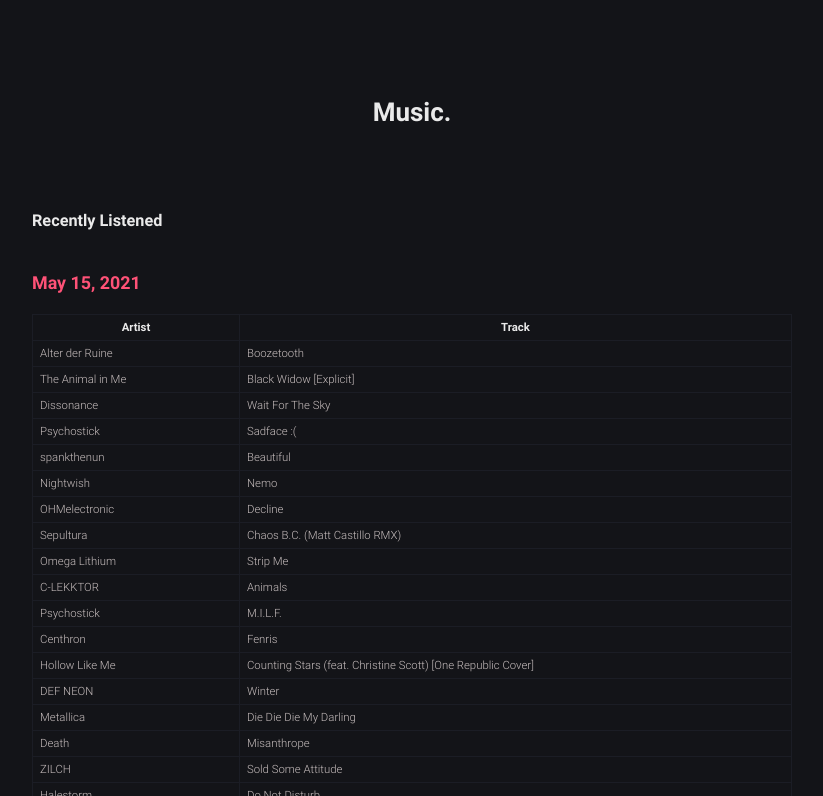
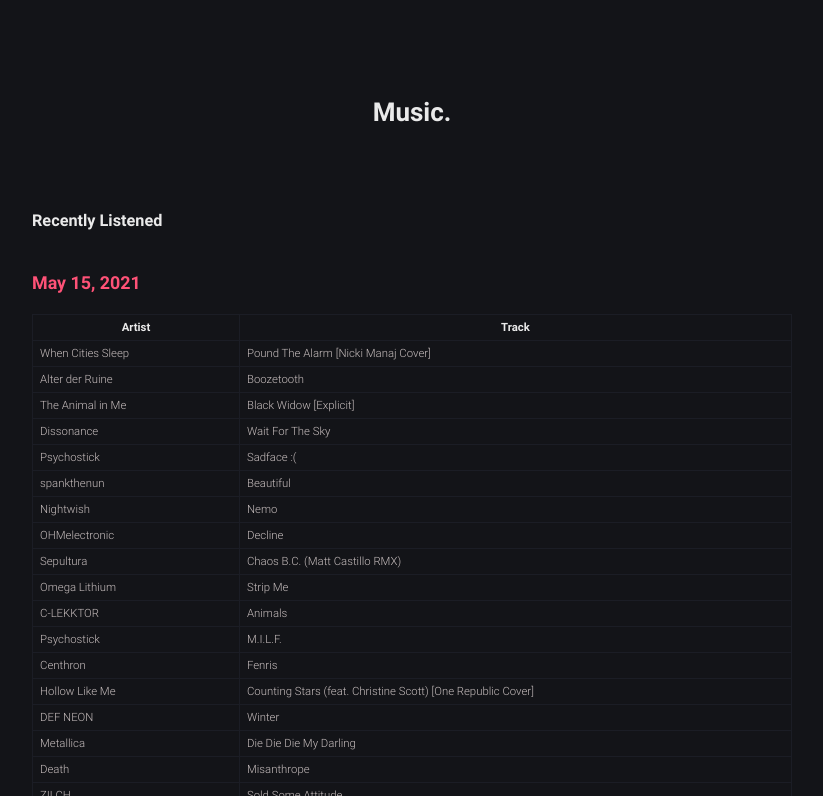
Before and after one commit to robert-marshall/xyz, a Jekyll site: the page built from music.md, in a window 1280 px wide and 900 px high, cut to the strip 104-900 px from the top of the window. Shown: the whole strip, without its empty margins (228-1051 px from the left). Built offline with Jekyll 4.4.1, drawn with Linux system fonts in a browser that asks for light colours.

Commit message:
I CAN HAZ PYTHON, I CAN HAZ INDENTS

```diff
--- a/music.md
+++ b/music.md
@@ -11,6 +11,7 @@
 
 | Artist | Track |
 |--------|-------|
+When Cities Sleep | Pound The Alarm [Nicki Manaj Cover]
 Alter der Ruine | Boozetooth
 The Animal in Me | Black Widow [Explicit]
 Dissonance | Wait For The Sky
```
